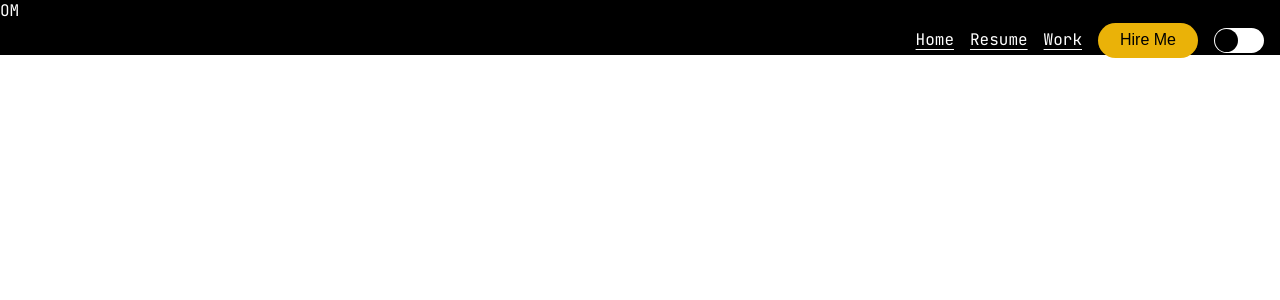
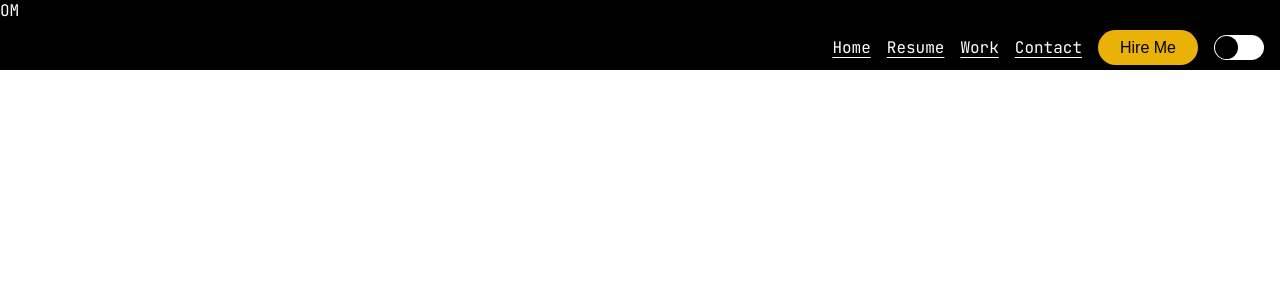
Before and after one commit to yuvahariJ/portfolio, a React (Create React App) app in the folder my-portfolio-app/: page / in a window 1280 px wide. Shown: the top 300 px of the page. Built offline with nearby package versions, Linux system fonts and the light colour scheme.

Commit message:
Task:10 - Updated Header

```diff
--- a/my-portfolio-app/src/Pages/Header/index.css
+++ b/my-portfolio-app/src/Pages/Header/index.css
@@ -1,5 +1,5 @@
 .header-main-div{
-    height: 30px;
+    height: 45px;
     display: flex;
     justify-content: space-between;
     align-items: center;
--- a/my-portfolio-app/src/Pages/Header/index.js
+++ b/my-portfolio-app/src/Pages/Header/index.js
@@ -21,6 +21,7 @@ const Header = () => {
                         <Link label="Home" href="/home" />
                         <Link label="Resume" href="/resume" />
                         <Link label="Work" href="/work"/>
+                        <Link label="Contact" href="/contact" />
                         <Button label="Hire Me" />
                         <ToggleButton onChange={ ()=>toggleTheme()} />
                     </div>
```
